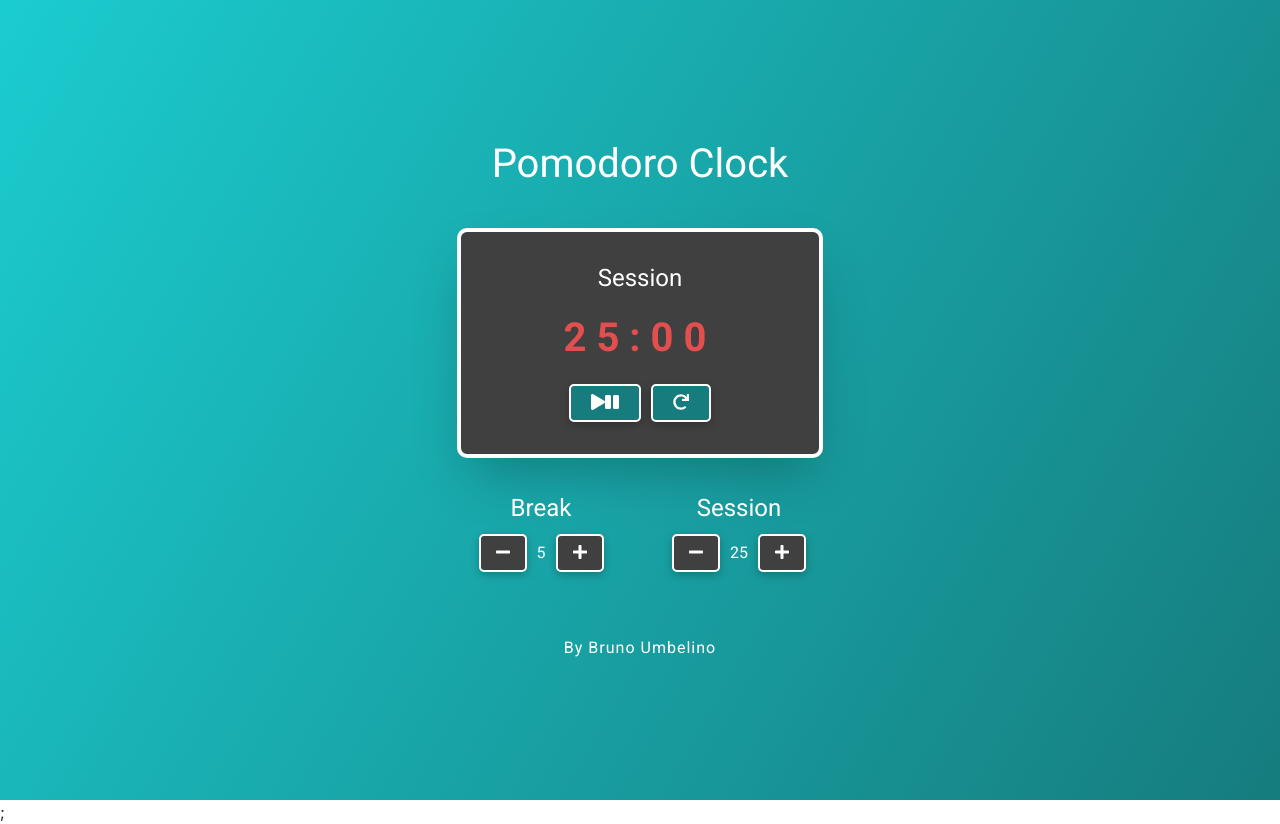
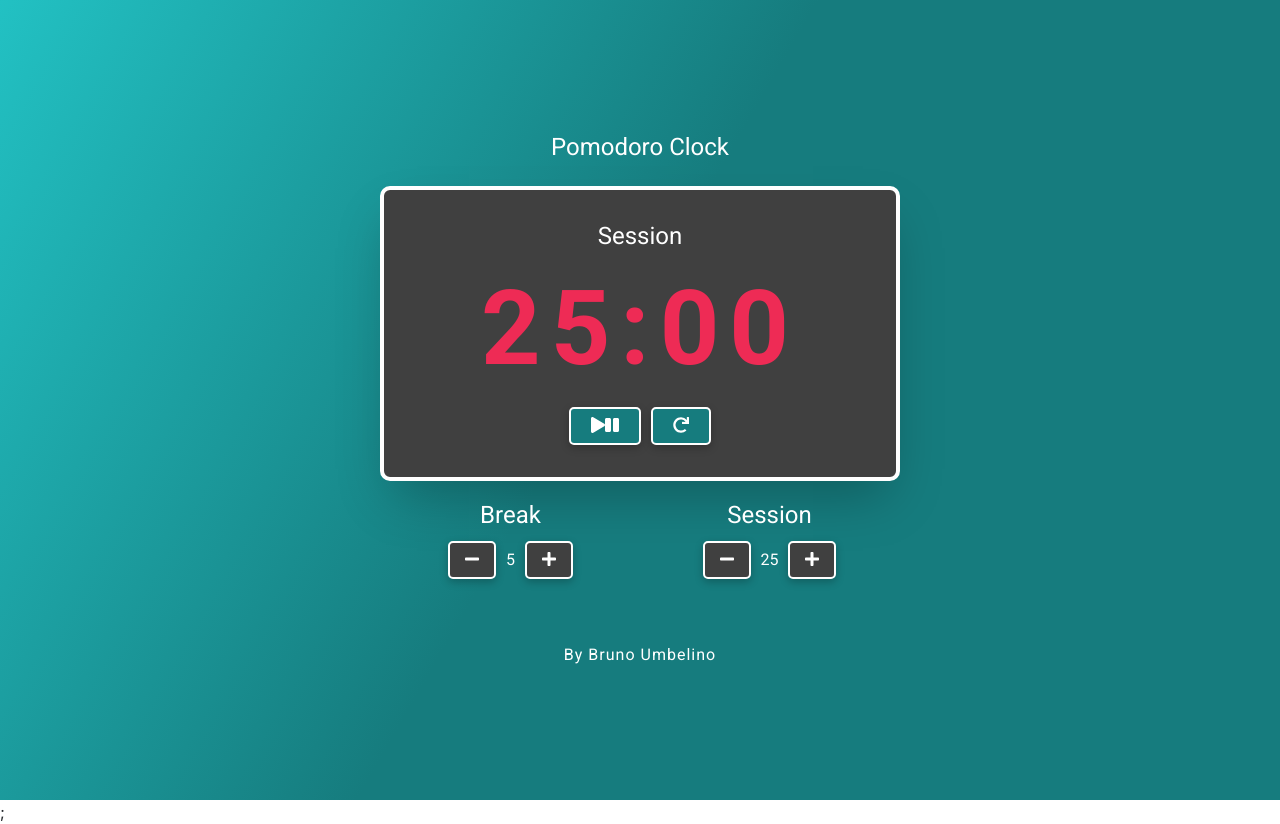
Before and after one commit to BrunoUmbelino/25-Plus-5-Clock_with-hooks, a React (Create React App) app: page / in a window 1280 px wide. Built offline with nearby package versions, Linux system fonts and the light colour scheme.

Commit message:
changing styles and adding timer to the document title of the page

```diff
--- a/package.json
+++ b/package.json
@@ -19,6 +19,8 @@
     "react-redux": "^7.2.2",
     "react-scripts": "4.0.1",
     "reactstrap": "^8.9.0",
+    "sass": "^1.32.8",
+    "sass-loader": "^11.0.1",
     "web-vitals": "^0.2.4"
   },
   "scripts": {
--- a/src/App.scss
+++ b/src/App.scss
@@ -1,22 +1,30 @@
 @import url("https://fonts.googleapis.com/css2?family=Roboto:wght@400;700&display=swap");
 
 $primaryColor: #167c7e;
-$secondaryColor: #e34e4e;
-$backgroundColor: hsl(0, 0%, 25%);
+$secondaryColor: hsl(347, 85%, 55%);
+$backgroundColor: #404040;
 
 .main {
   display: flex;
   align-items: center;
   justify-content: center;
   height: 100vh;
-  background: linear-gradient(120deg, #1bcccf, $primaryColor);
+  width: 100%;
+
+  background: rgb(34, 193, 195);
+  background: linear-gradient(
+    120deg,
+    rgba(34, 193, 195, 1) 0%,
+    rgba(22, 124, 126, 1) 47%
+  );
+
   color: white;
   font-family: "Roboto", sans-serif;
   font-size: 16px;
 
   .timer {
-    max-width: 430px;
-    padding: 1rem;
+    max-width: 550px;
+    justify-content: center;
 
     button {
       margin: 0 10px;
@@ -33,14 +41,13 @@ $backgroundColor: hsl(0, 0%, 25%);
     }
 
     .title {
-      font-size: 2.5rem;
+      font-size: 1.5rem;
       padding: 1rem;
     }
 
     .display-and-control-timer {
       border-radius: 10px;
       padding: 2rem 0rem;
-      margin: 1rem;
       border: 4px solid white;
       background-color: $backgroundColor;
       box-shadow: rgba(0, 0, 0, 0.25) 0px 25px 50px -12px;
@@ -53,9 +60,14 @@ $backgroundColor: hsl(0, 0%, 25%);
       #time-left {
         font-weight: bold;
         color: $secondaryColor;
-        font-size: 2.5rem;
+        font-size: 6.5rem;
         letter-spacing: 10px;
-        padding: 1rem;
+      }
+
+      @media screen and (max-width: 400px) {
+        #time-left {
+          font-size: 4.5rem;
+        }
       }
 
       .control-timer-btn {
--- a/src/components/DisplayTimer.js
+++ b/src/components/DisplayTimer.js
@@ -4,18 +4,20 @@ import { Col, Row } from "reactstrap";
 
 export const DisplayTimer = (props) => {
   const timer = useSelector((state) => state.clock.timer);
-  const inBreak = useSelector((state)=>state.clock.inBreak)
+  const inBreak = useSelector((state) => state.clock.inBreak);
 
   const getTimer = () => {
     let minutes = Math.floor(timer / 60);
     let seconds = timer - minutes * 60;
     minutes = minutes < 10 ? "0" + minutes : minutes;
     seconds = seconds < 10 ? "0" + seconds : seconds;
+    document.title = `(${minutes}:${seconds}) Pomodoro Clock`;
     return `${minutes}:${seconds}`;
   };
 
   return (
     <section className="display-timer">
+      <div>
         <Row>
           <Col>
             <Row className="justify-content-center">
@@ -26,6 +28,7 @@ export const DisplayTimer = (props) => {
             </Row>
           </Col>
         </Row>
+      </div>
     </section>
   );
 };
```
Also changed, not shown: src/redux/clockSlice.js (+4 -4 lines), 2 other files (tests, documents, lock files or other folders). Lines whose indentation alone changed are shown as unchanged.
